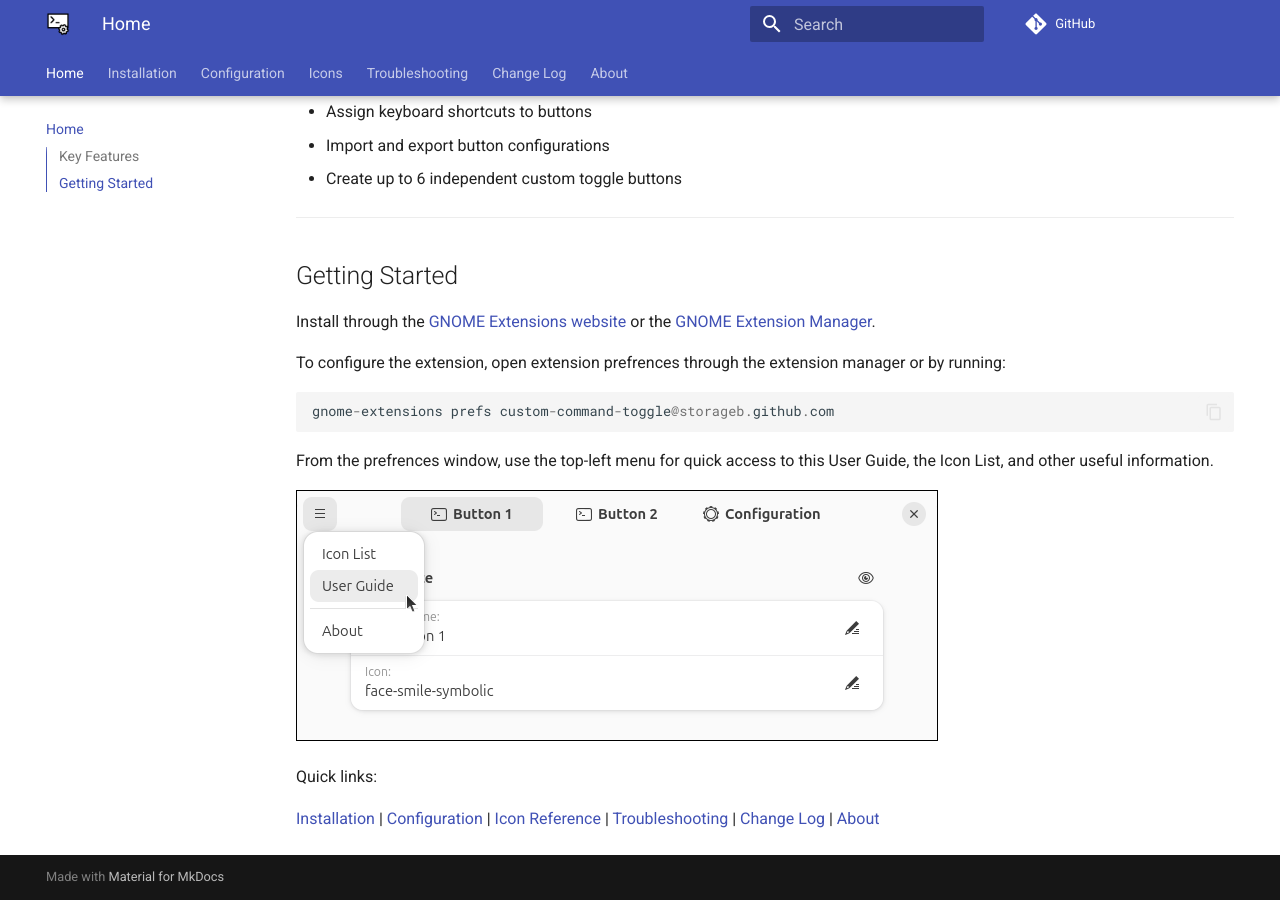
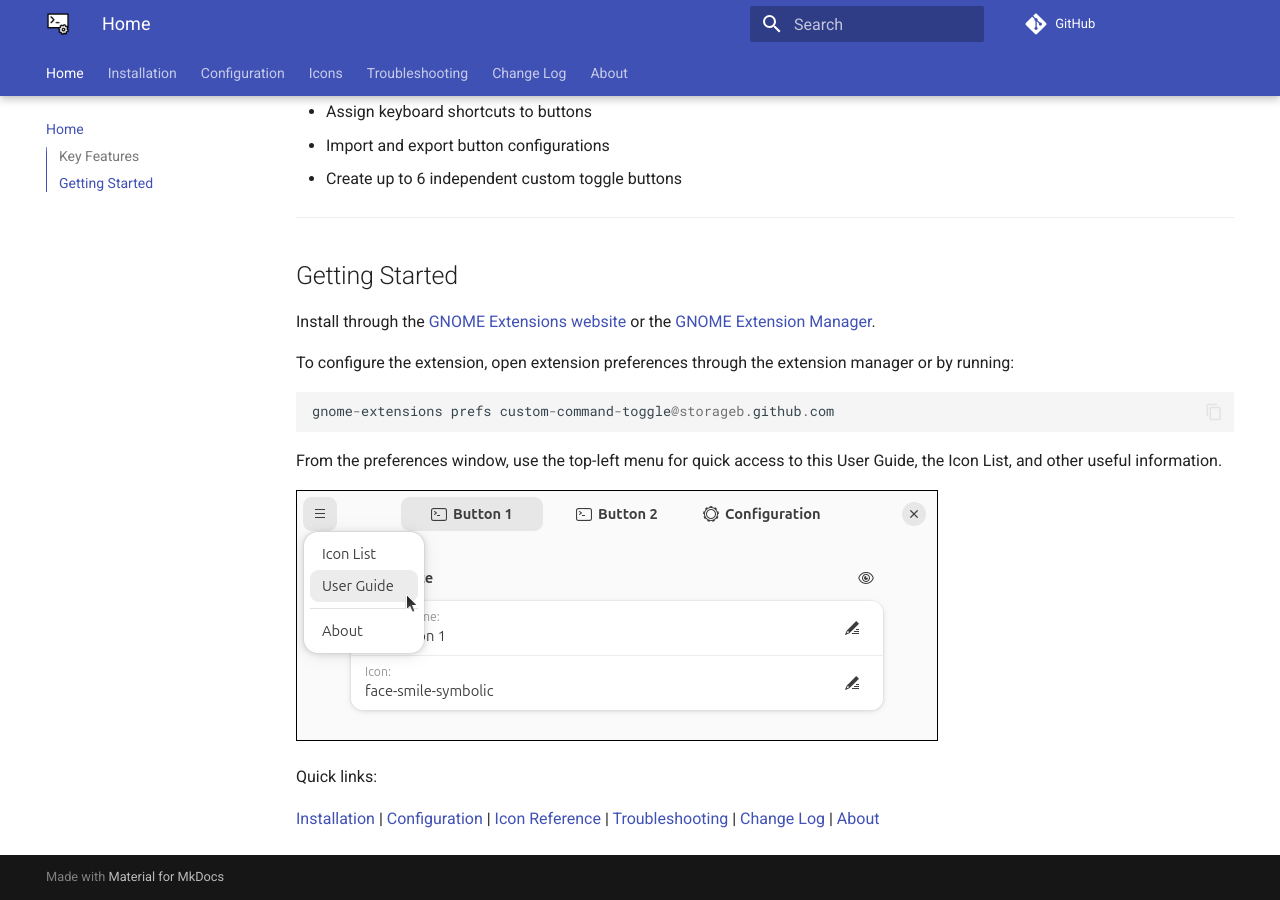
Before and after one commit to StorageB/custom-command-toggle, an MkDocs documentation site: the page built from docs/index.md, in a window 1280 px wide and 900 px high, scrolled down 1224 px. Built offline with MkDocs 1.6.1 and Material for MkDocs 9.7.7, drawn with Linux system fonts in a browser that asks for light colours; comment, search, counter and statistics services are not loaded.

Commit message:
updated user guide

````diff
--- a/docs/index.md
+++ b/docs/index.md
@@ -26,13 +26,13 @@
 
 Install through the [GNOME Extensions website](https://extensions.gnome.org/extension/7012/custom-command-toggle/) or the [GNOME Extension Manager](https://mattjakeman.com/apps/extension-manager).
 
-To configure the extension, open extension prefrences through the extension manager or by running:
+To configure the extension, open extension preferences through the extension manager or by running:
 
 ```
 gnome-extensions prefs custom-command-toggle@storageb.github.com
 ```
 
-From the prefrences window, use the top-left menu for quick access to this User Guide, the Icon List, and other useful information.
+From the preferences window, use the top-left menu for quick access to this User Guide, the Icon List, and other useful information.
 
 ![screenshot-menu](screenshots/screenshot-menu-12.png)
 
````
Also changed, not shown: docs/configuration.md (+3 -4 lines).
